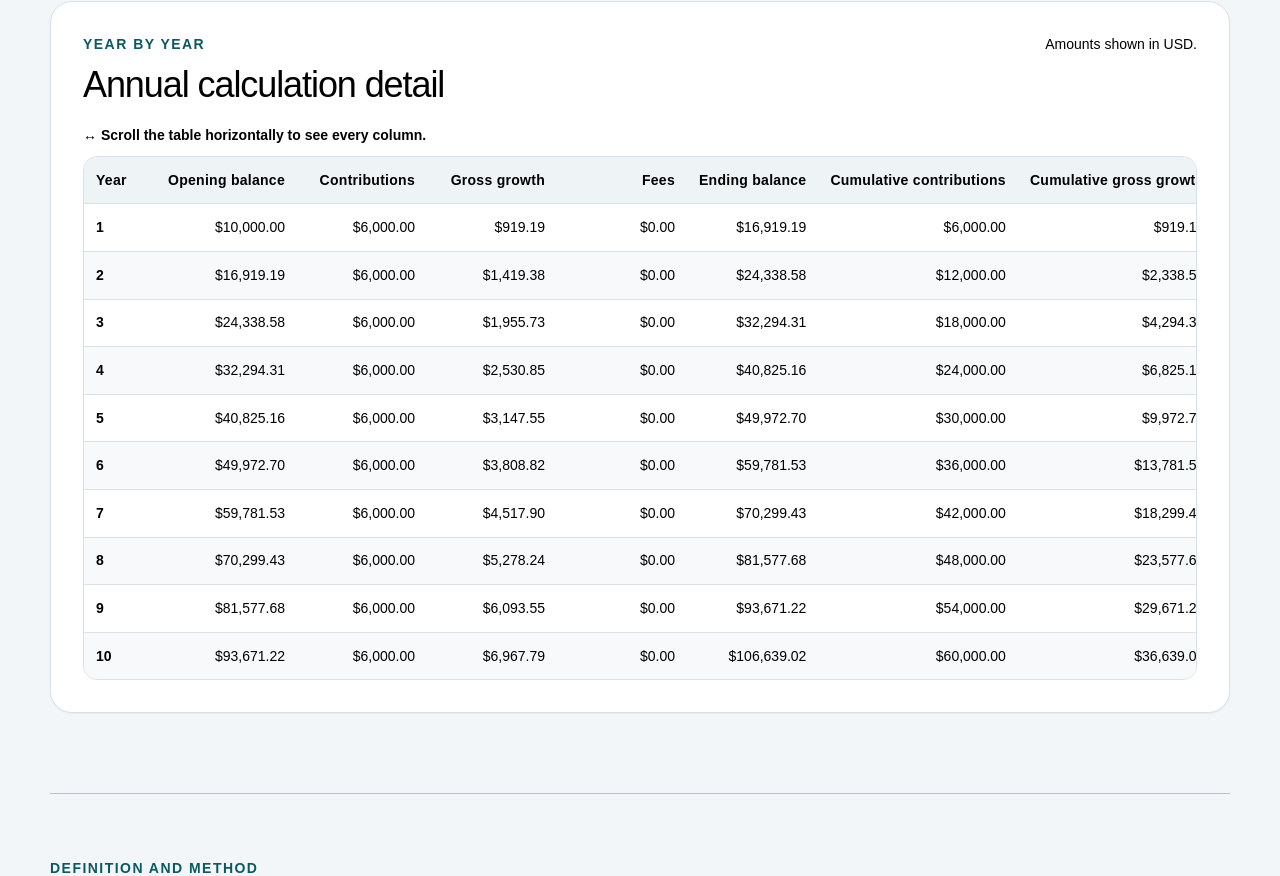
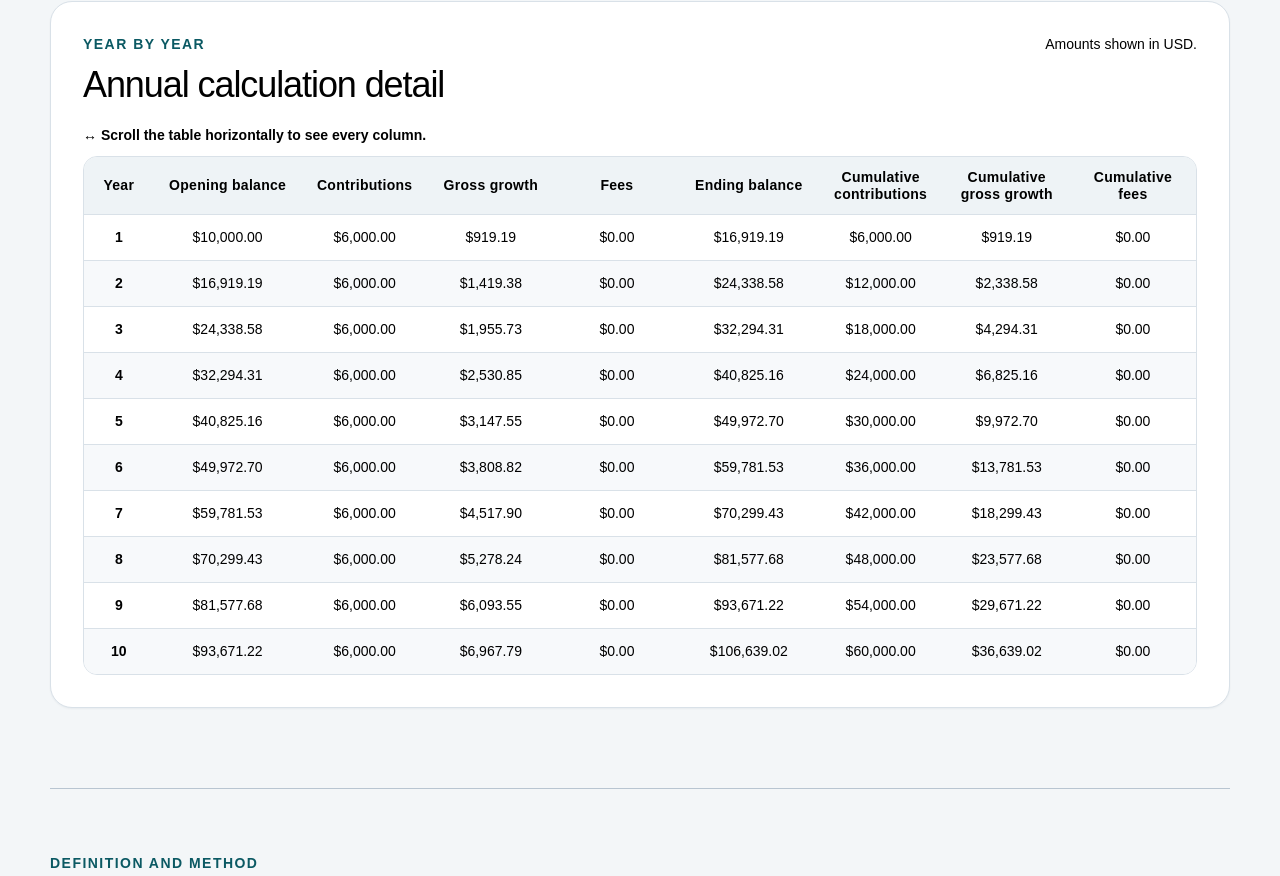
Before and after one commit to Wasser007/financial-calculators, a Next.js app: page /calculators/compound-interest in a window 1280 px wide. Shown: the part 2400-3276 px from the top of the page. Built offline with nearby package versions, Linux system fonts and the light colour scheme.

Commit message:
fix: refine calculator form and results presentation

```diff
--- a/app/annual-table.tsx
+++ b/app/annual-table.tsx
@@ -9,6 +9,13 @@ const columns: readonly [string, keyof AnnualScheduleEntry][] = [
   ["Gross growth", "grossGrowth"], ["Fees", "fees"], ["Ending balance", "closingBalance"],
   ["Cumulative contributions", "cumulativeContributions"], ["Cumulative gross growth", "cumulativeGrossGrowth"], ["Cumulative fees", "cumulativeFees"],
 ];
+
+function headingLines(label: string): readonly string[] {
+  const words = label.split(" ");
+  if (!label.startsWith("Cumulative ") && words.length <= 2) return [label];
+  const splitAt = Math.floor(words.length / 2);
+  return [words.slice(0, splitAt).join(" "), words.slice(splitAt).join(" ")];
+}
 
 export function AnnualTable({ rows, currency, stale, presentationLocale = DEFAULT_PRESENTATION_LOCALE }: { rows: readonly AnnualScheduleEntry[]; currency: CurrencyCode; stale: boolean; presentationLocale?: PresentationLocale }) {
   const [visibleCount, setVisibleCount] = useState(() => Math.min(10, rows.length));
@@ -24,8 +31,15 @@ export function AnnualTable({ rows, currency, stale, presentationLocale = DEFAUL
     <div className="annual-table-scroll overflow-x-auto" tabIndex={0} data-testid="annual-table-scroll">
       <table aria-describedby={currencyDescriptionId} className="min-w-full w-max">
         <caption>Annual calculation detail.</caption>
-        <thead><tr>{columns.map(([label]) => <th className="px-3 py-2 whitespace-nowrap" scope="col" key={label}>{label}</th>)}</tr></thead>
-        <tbody>{rows.map((row, index) => <tr hidden={index >= visibleCount} key={row.year}>{columns.map(([label, key]) => <td className={key === "year" ? "year-cell px-3 py-2 whitespace-nowrap" : "numeric-cell px-3 py-2 whitespace-nowrap text-right tabular-nums"} key={label}>{key === "year" ? row.year : formatCurrencyDisplay(row[key] as number, currency, presentationLocale)}</td>)}</tr>)}</tbody>
+        <thead><tr>{columns.map(([label]) => {
+          const lines = headingLines(label);
+          return <th aria-label={label} className="annual-table-heading-cell px-3 py-2" scope="col" key={label}>
+            <span aria-hidden="true" className={lines.length > 1 ? "annual-table-header-label annual-table-header-label--multiline" : "annual-table-header-label"}>
+              {lines.map((line, index) => <span key={line}>{line}{index < lines.length - 1 ? " " : ""}</span>)}
+            </span>
+          </th>;
+        })}</tr></thead>
+        <tbody>{rows.map((row, index) => <tr hidden={index >= visibleCount} key={row.year}>{columns.map(([label, key]) => <td className={key === "year" ? "year-cell px-3 py-2 whitespace-nowrap text-center tabular-nums" : "numeric-cell px-3 py-2 whitespace-nowrap text-center tabular-nums"} key={label}>{key === "year" ? row.year : formatCurrencyDisplay(row[key] as number, currency, presentationLocale)}</td>)}</tr>)}</tbody>
       </table>
     </div>
     <div aria-hidden="true" className="annual-mobile-summary md:hidden">{shown.map((row) => <p key={row.year}>Year {row.year}: {formatCurrencyDisplay(row.closingBalance, currency, presentationLocale)}</p>)}</div>
--- a/app/calculator-workspace.tsx
+++ b/app/calculator-workspace.tsx
@@ -1,7 +1,7 @@
 "use client";
 
 import { useCallback, useEffect, useRef, useState } from "react";
-import type { FormEvent } from "react";
+import type { ChangeEvent, FormEvent } from "react";
 import dynamic from "next/dynamic";
 import type {
   CalculatorInputs,
@@ -180,9 +180,8 @@ export function CalculatorWorkspace() {
   const isErrorVisible = (field: keyof Drafts) =>
     issueFor(errors, field) !== undefined && (submitted || blurred.has(field));
 
-  const handleFormChange = (event: FormEvent<HTMLFormElement>) => {
-    const target = event.target;
-    if (!(target instanceof HTMLInputElement || target instanceof HTMLSelectElement)) return;
+  const handleControlChange = (event: ChangeEvent<HTMLInputElement | HTMLSelectElement>) => {
+    const target = event.currentTarget;
     if (target.name === "presentation-locale") {
       changePresentationLocale(target.value);
       return;
@@ -253,6 +252,7 @@ export function CalculatorWorkspace() {
             inputMode="decimal"
             autoComplete="off"
             value={drafts[field]}
+            onChange={handleControlChange}
             aria-invalid={visibleError || undefined}
             aria-describedby={describedBy(field, visibleError)}
           />
@@ -285,7 +285,7 @@ export function CalculatorWorkspace() {
 
       <div className="calculator-layout">
         <div className="input-card">
-          <form onBlur={handleFormBlur} onChange={handleFormChange} onSubmit={submit} noValidate>
+          <form onBlur={handleFormBlur} onSubmit={submit} noValidate>
             {submitted && errors.length > 0 && (
               <div className="error-summary" ref={errorSummary} tabIndex={-1} role="alert" id="error-summary">
                 <h3>Check your inputs</h3>
@@ -308,6 +308,7 @@ export function CalculatorWorkspace() {
                     id="currency"
                     name="currency"
                     value={drafts.currency}
+                    onChange={handleControlChange}
                     aria-invalid={isErrorVisible("currency") || undefined}
                     aria-describedby={describedBy("currency", isErrorVisible("currency"))}
                   >
@@ -318,7 +319,7 @@ export function CalculatorWorkspace() {
                 </div>
                 <div className="field">
                   <label htmlFor="presentation-locale">Number format</label>
-                  <select aria-describedby="presentation-locale-help" id="presentation-locale" name="presentation-locale" value={presentationLocale}>
+                  <select aria-describedby="presentation-locale-help" id="presentation-locale" name="presentation-locale" value={presentationLocale} onChange={handleControlChange}>
                     {PRESENTATION_LOCALE_OPTIONS.map(([locale, label]) => <option key={locale} value={locale}>{label}</option>)}
                   </select>
                   <p className="field__help" id="presentation-locale-help">Changes number formatting only. It does not change the currency, content language, or calculation.</p>
@@ -337,6 +338,7 @@ export function CalculatorWorkspace() {
                     id="contributionFrequency"
                     name="contributionFrequency"
                     value={drafts.contributionFrequency}
+                    onChange={handleControlChange}
                     aria-invalid={isErrorVisible("contributionFrequency") || undefined}
                     aria-describedby={describedBy("contributionFrequency", isErrorVisible("contributionFrequency"))}
                   >
@@ -364,7 +366,7 @@ export function CalculatorWorkspace() {
                   <div className="segmented-control">
                     {["beginning", "end"].map((timing) => (
                       <label key={timing}>
-                        <input type="radio" name="contributionTiming" value={timing} checked={drafts.contributionTiming === timing} />
+                        <input type="radio" name="contributionTiming" value={timing} checked={drafts.contributionTiming === timing} onChange={handleControlChange} />
                         <span>{timing}</span>
                       </label>
                     ))}
@@ -374,7 +376,7 @@ export function CalculatorWorkspace() {
                 </fieldset>
                 <div className="field">
                   <label htmlFor="compoundingFrequency">Compounding frequency</label>
-                  <select id="compoundingFrequency" name="compoundingFrequency" value={drafts.compoundingFrequency} aria-invalid={isErrorVisible("compoundingFrequency") || undefined} aria-describedby={describedBy("compoundingFrequency", isErrorVisible("compoundingFrequency"))}>
+                  <select id="compoundingFrequency" name="compoundingFrequency" value={drafts.compoundingFrequency} onChange={handleControlChange} aria-invalid={isErrorVisible("compoundingFrequency") || undefined} aria-describedby={describedBy("compoundingFrequency", isErrorVisible("compoundingFrequency"))}>
                     {["daily", "monthly", "quarterly", "semi-annually", "annually"].map((frequency) => <option key={frequency} value={frequency}>{frequency}</option>)}
                   </select>
                   <p className="field__help" id="compoundingFrequency-help">How often the nominal annual return compounds.</p>
--- a/app/globals.css
+++ b/app/globals.css
@@ -149,7 +149,7 @@ input:disabled, select:disabled, button:disabled { cursor: not-allowed; opacity:
 .charts-section, .annual-card { padding: clamp(1.25rem, 3vw, 2rem); }
 .chart-grid { display: grid; grid-template-columns: repeat(2, minmax(0, 1fr)); gap: 1rem; }
 .chart-card { min-width: 0; margin: 0; border: 1px solid var(--line); border-radius: var(--radius); padding: 1.1rem; background: var(--surface-soft); }
-.chart-card figcaption h3 { margin: 0; font-size: 1.05rem; }
+.chart-card figcaption h3 { margin: 0; color: var(--brand); font-size: 1.05rem; font-weight: 800; }
 .chart-kicker { margin: 0 0 .25rem; color: var(--muted); font-size: .875rem; font-weight: 700; }
 .chart-instruction { margin: .55rem 0; color: var(--muted); font-size: .875rem; }
 .chart-figure > [role="group"] { border-radius: var(--radius-sm); }
@@ -178,13 +178,16 @@ input:disabled, select:disabled, button:disabled { cursor: not-allowed; opacity:
 .annual-table-scroll:focus-visible { outline-offset: 2px; }
 .annual-table-scroll table { width: max-content; min-width: 100%; border-collapse: separate; border-spacing: 0; font-size: .875rem; }
 .annual-table-scroll caption { position: absolute; width: 1px; height: 1px; overflow: hidden; clip: rect(0 0 0 0); }
-.annual-table-scroll th, .annual-table-scroll td { min-width: 130px; border-bottom: 1px solid var(--line); padding: .8rem .75rem; white-space: nowrap; }
-.annual-table-scroll th { background: #eef3f6; color: var(--ink-soft); font-size: .875rem; font-weight: 800; letter-spacing: .02em; text-align: right; }
-.annual-table-scroll th:first-child, .annual-table-scroll td:first-child { min-width: 72px; text-align: left; }
+.annual-table-scroll th, .annual-table-scroll td { min-width: 116px; border-bottom: 1px solid var(--line); padding: .75rem .6rem; text-align: center; vertical-align: middle; }
+.annual-table-scroll th { white-space: normal; background: #eef3f6; color: var(--ink-soft); font-size: .875rem; font-weight: 800; letter-spacing: .02em; line-height: 1.2; }
+.annual-table-scroll td { white-space: nowrap; }
+.annual-table-scroll th:first-child, .annual-table-scroll td:first-child { min-width: 64px; text-align: center; }
+.annual-table-header-label { display: inline-flex; align-items: center; justify-content: center; }
+.annual-table-header-label--multiline { flex-direction: column; }
 .annual-table-scroll tbody tr:nth-child(even) { background: var(--surface-soft); }
 .annual-table-scroll tbody tr:hover { background: var(--brand-soft); }
 .annual-table-scroll tbody tr:last-child td { border-bottom: 0; }
-.numeric-cell { text-align: right; font-variant-numeric: tabular-nums; }
+.numeric-cell { text-align: center; font-variant-numeric: tabular-nums; }
 .year-cell { color: var(--ink); font-weight: 800; }
 .annual-mobile-summary { display: none; }
 .table-more { margin-top: 1rem; }
```
Also changed, not shown: 1 other file (tests, documents, lock files or other folders).
